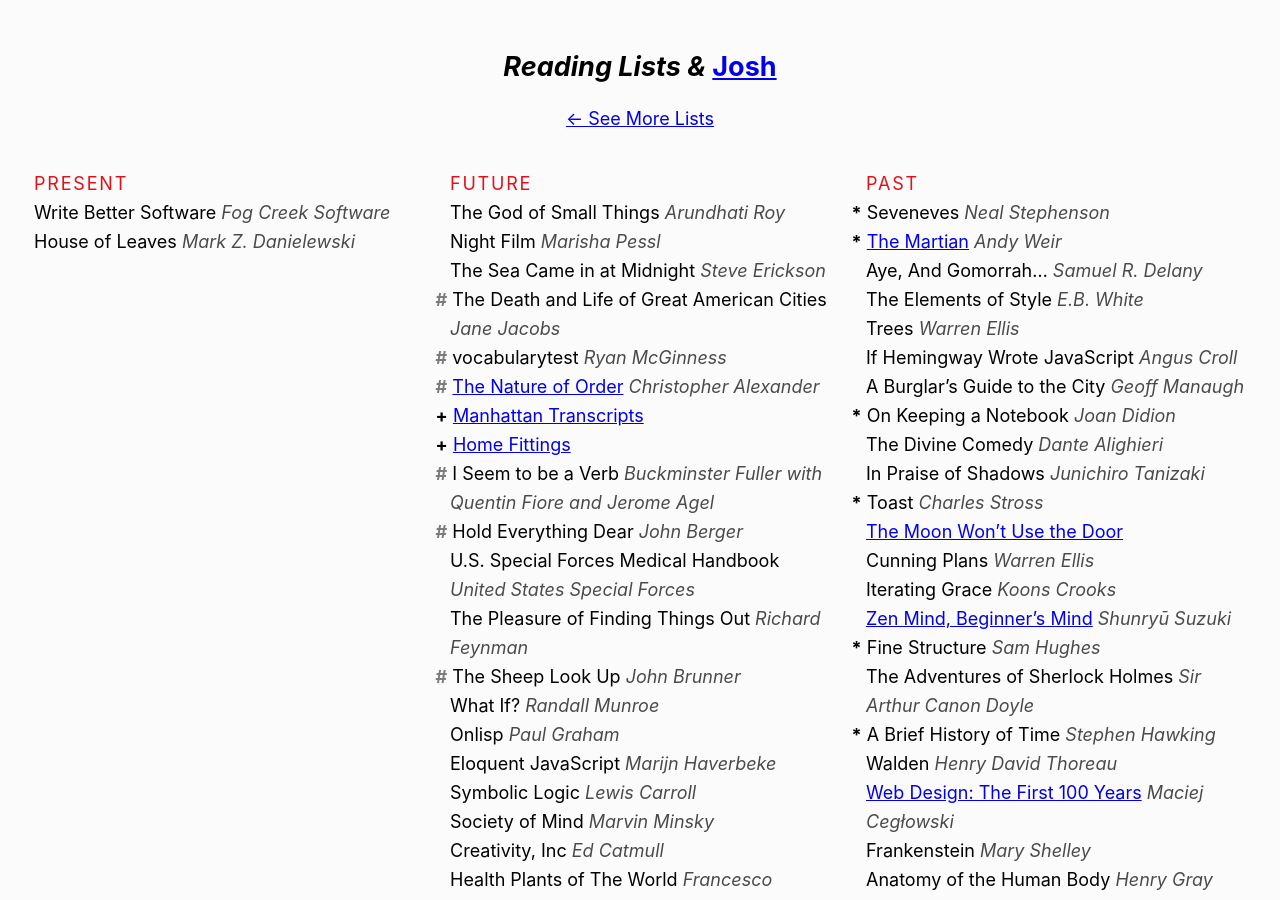
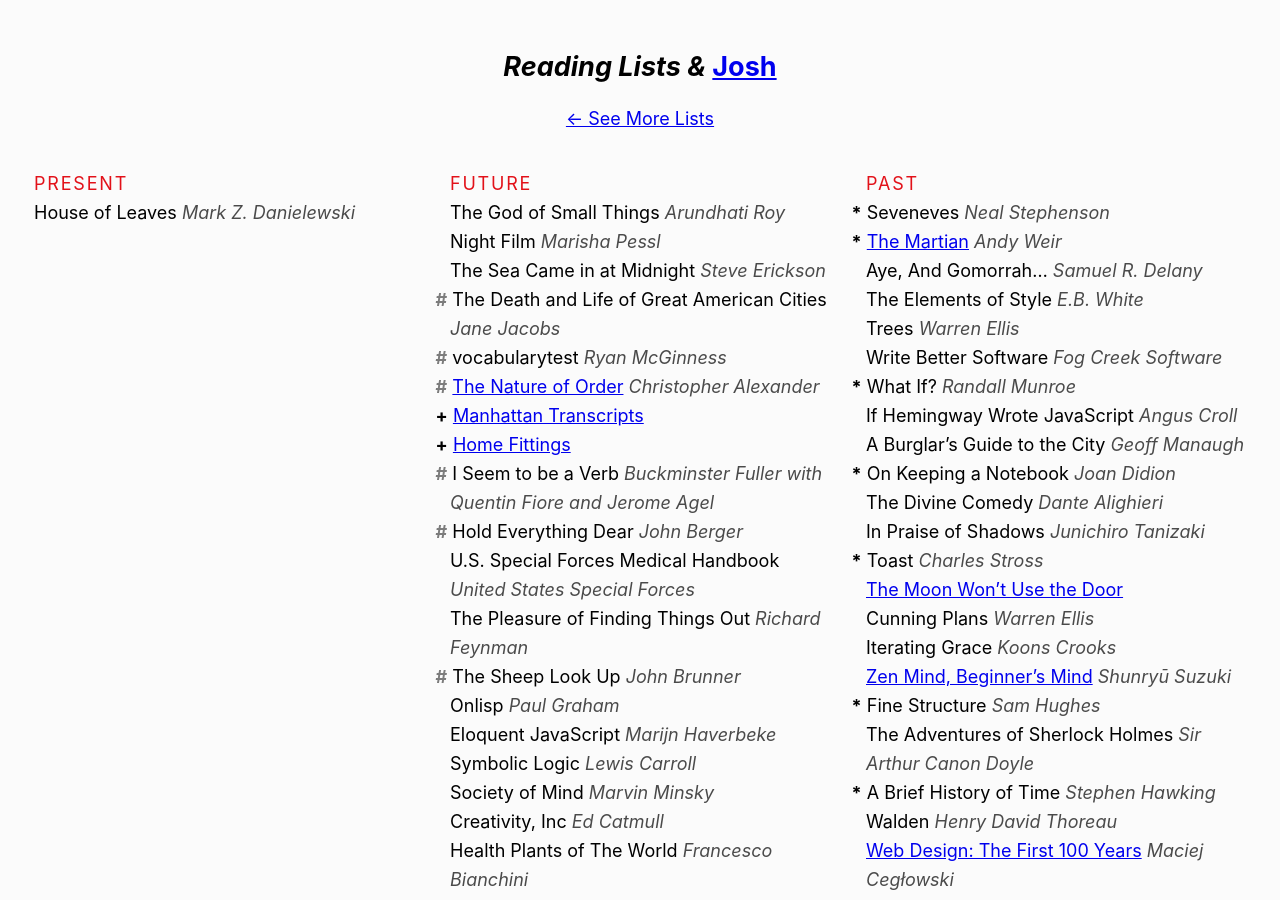
Before and after one commit to joshbeckman/andjosh.github.io, a Jekyll site: the page built from _lists/reading-lists.md, in a window 1280 px wide and 900 px high. Built offline with Jekyll 4.4.1, drawn with Linux system fonts in a browser that asks for light colours; some of the changed lines change nothing that is shown.

Commit message:
Finished two more books

```diff
--- a/_lists/reading-lists.md
+++ b/_lists/reading-lists.md
@@ -4,7 +4,6 @@
 permalink: /lists/reading/
 ---
 
-- Write Better Software _Fog Creek Software_
 - House of Leaves _Mark Z. Danielewski_
 
 <!--two items:-->
@@ -22,7 +21,6 @@
 - U.S. Special Forces Medical Handbook _United States Special Forces_
 - The Pleasure of Finding Things Out _Richard Feynman_
 - __#__ The Sheep Look Up _John Brunner_
-- What If? _Randall Munroe_
 - Onlisp _Paul Graham_
 - Eloquent JavaScript _Marijn Haverbeke_
 - Symbolic Logic _Lewis Carroll_
@@ -67,6 +65,8 @@
 - Aye, And Gomorrah... _Samuel R. Delany_
 - The Elements of Style _E.B. White_
 - Trees _Warren Ellis_
+- Write Better Software _Fog Creek Software_
+- __*__ What If? _Randall Munroe_
 - If Hemingway Wrote JavaScript _Angus Croll_
 - A Burglar's Guide to the City _Geoff Manaugh_
 - __*__ On Keeping a Notebook _Joan Didion_
```
